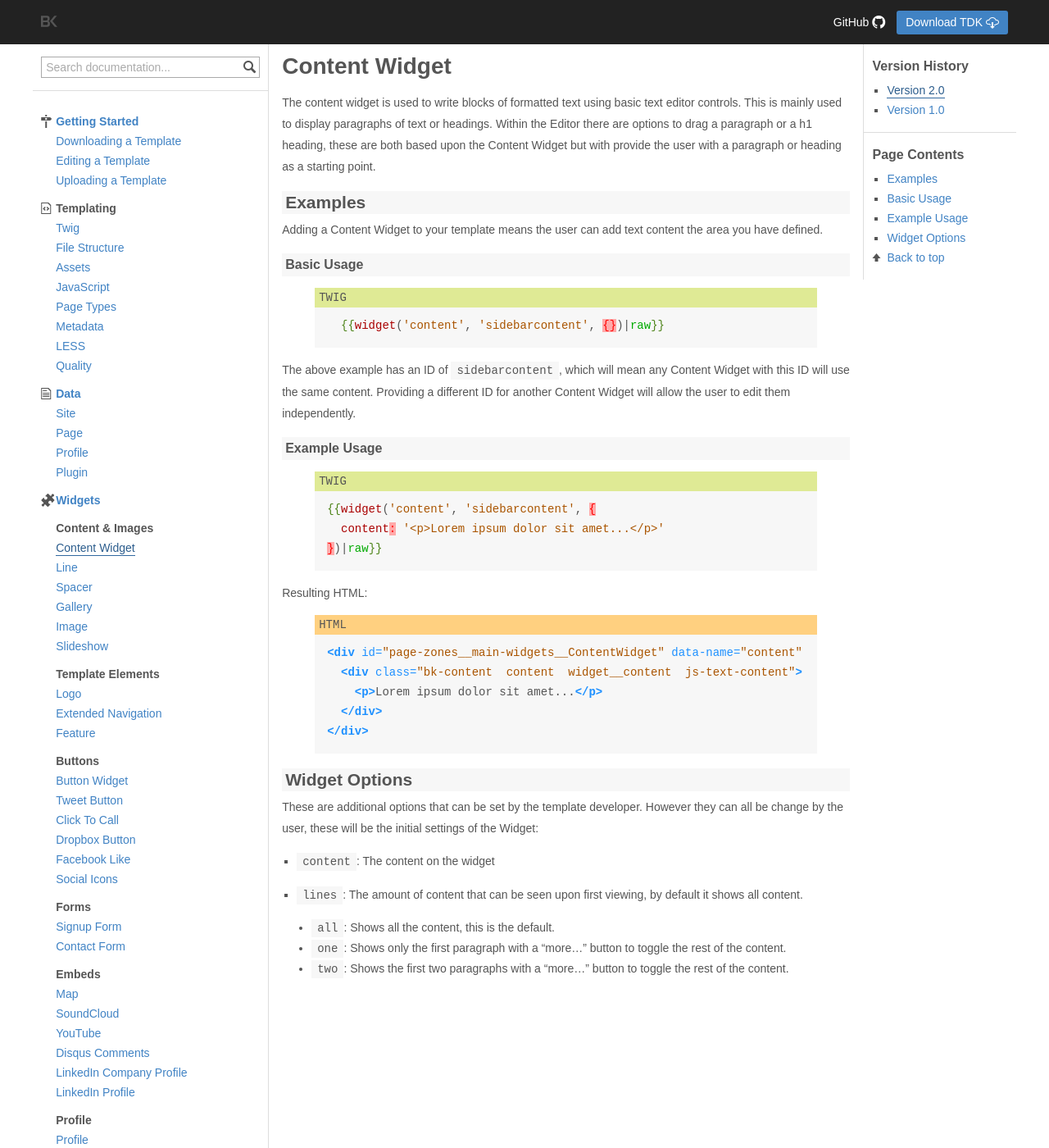
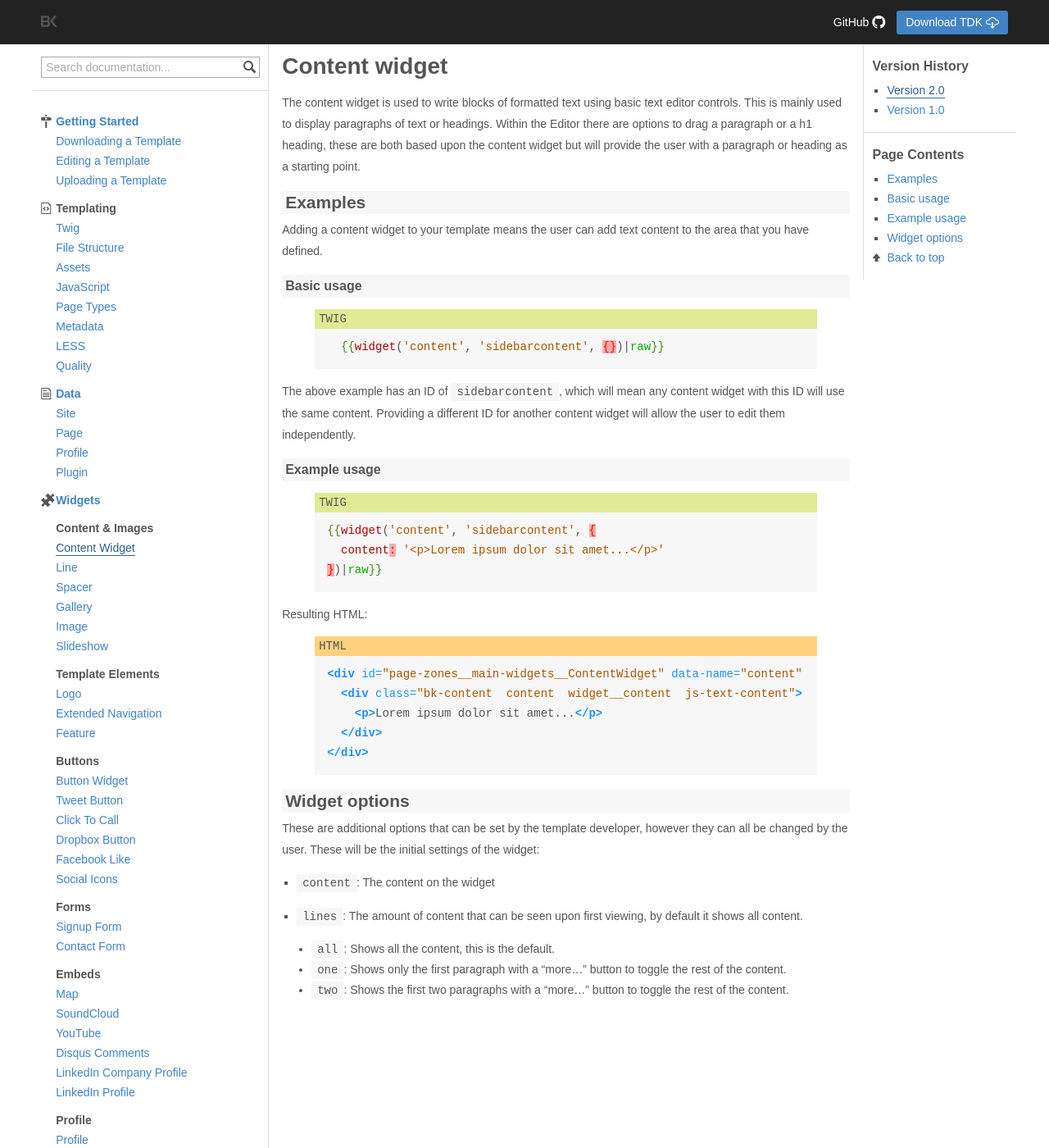
Before and after one commit to rusic/documentation, a Jekyll site: the page built from widgets/v2/content-widget.md, in a window 1280 px wide and 1400 px high. Shown: the whole window at 82% size. Built offline with Jekyll 4.4.1, drawn with Linux system fonts in a browser that asks for light colours.

Commit message:
Update content-widget.md
General proofing for you Dave. I looked up the capitalisation of nouns and I think we need to keep 'content widget' as lower case please :) Obvs fine for titles, start of sentences... etc etc!

````diff
--- a/widgets/v2/content-widget.md
+++ b/widgets/v2/content-widget.md
@@ -9,15 +9,15 @@ versions:
   url: /widgets/v1/content-widget/
 ---
 
-# Content Widget
+# Content widget
 
-The content widget is used to write blocks of formatted text using basic text editor controls. This is mainly used to display paragraphs of text or headings. Within the Editor there are options to drag a paragraph or a h1 heading, these are both based upon the Content Widget but with provide the user with a paragraph or heading as a starting point.
+The content widget is used to write blocks of formatted text using basic text editor controls. This is mainly used to display paragraphs of text or headings. Within the Editor there are options to drag a paragraph or a h1 heading, these are both based upon the content widget but will provide the user with a paragraph or heading as a starting point.
 
 ## Examples
 
-Adding a Content Widget to your template means the user can add text content the area you have defined.
+Adding a content widget to your template means the user can add text content to the area that you have defined.
 
-### Basic Usage
+### Basic usage
 
 {% highlight django %}
 {% raw %}
@@ -27,9 +27,9 @@ Adding a Content Widget to your template means the user can add text content the
 {% endraw %}
 {% endhighlight %}
 
-The above example has an ID of ```sidebarcontent```, which will mean any Content Widget with this ID will use the same content. Providing a different ID for another Content Widget will allow the user to edit them independently.
+The above example has an ID of ```sidebarcontent```, which will mean any content widget with this ID will use the same content. Providing a different ID for another content widget will allow the user to edit them independently.
 
-### Example Usage
+### Example usage
 
 {% highlight django %}
 {% raw %}
@@ -55,9 +55,9 @@ Resulting HTML:
 {% endraw %}
 {% endhighlight %}
 
-## Widget Options
+## Widget options
 
-These are additional options that can be set by the template developer. However they can all be change by the user, these will be the initial settings of the Widget:
+These are additional options that can be set by the template developer, however they can all be changed by the user. These will be the initial settings of the widget:
 
 * ```content```: The content on the widget
 
````
